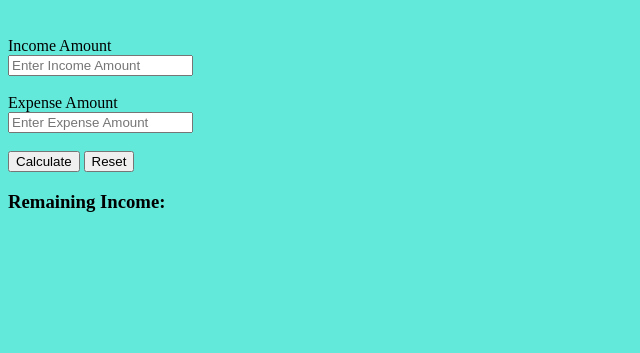
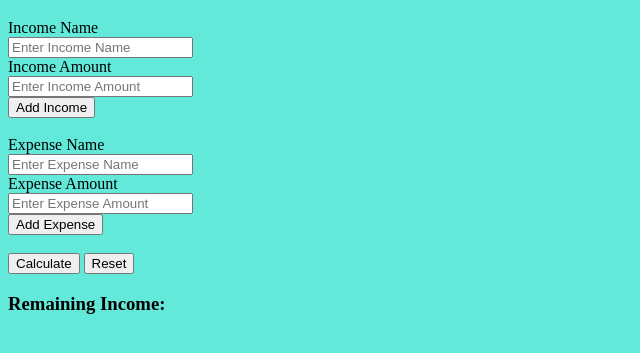
Before and after one commit to 3DandGo/HiyohiWeb, a plain HTML site: page index.html in a window 1280 px wide. Both pictures are taken after a click on the button "Reset". Shown: the part 61-414 px from the top of the page, without its empty margins (0-640 px from the left). Drawn offline with Linux system fonts and the light colour scheme.

Commit message:
Add income/expense inputs and calculate/reset
Introduce separate name and amount inputs for incomes and expenses, plus Add buttons in the UI. Rename amount input IDs to incomeInputAmount/expenseInputAmount and wire Calculate and Reset buttons. Implement simple calculateIncome to compute remaining amount (income - expense) and write it to an element with id "remainingAmount", and implement resetCalculator to clear the input fields. Also add incomes/expenses arrays (currently unused) for future expansion.

```diff
--- a/index.html
+++ b/index.html
@@ -9,16 +9,26 @@
 <body>
 
     <h1 class = "titles">Hiyohi-Kun</h1>
+    Income Name<br>
+    <input id = "incomeInputName" type = "text" placeholder = "Enter Income Name">
+    <br>
+    Income Amount<br>
+    <input id = "incomeInputAmount" type = "text" placeholder = "Enter Income Amount">
+    <br>
+    <button onClick = "addIncome()" id = "addIncomeBtn">Add Income</button>
+    <br>
     <br>
 
-    Income Amount<br>
-    <input id = "incomeInput" type = "text" placeholder = "Enter Income Amount">
+    Expense Name<br>
+    <input id = "expenseInputName" type = "text" placeholder = "Enter Expense Name">
+    <br>
+    Expense Amount<br>
+    <input id = "expenseInputAmount" type = "text" placeholder = "Enter Expense Amount">
+    <br>
+    <button onClick = "addExpense()" id = "addExpenseBtn">Add Expense</button>
     <br>
     <br>
-    Expense Amount<br>
-    <input id = "expenseInput" type = "text" placeholder = "Enter Expense Amount">
-    <br>
-    <br>
+
     <button onClick = "calculateIncome()" id = "calculateBtn">Calculate</button>
     <button onClick = "resetCalculator()" id = "resetBtn">Reset</button>
 
--- a/index.js
+++ b/index.js
@@ -1,6 +1,26 @@
-
+let incomes = [];
+let expenses = [];
 
 function calculateIncome(){
-    let incomeInput = document.getElementById("incomeInput").value;
-    alert(incomeInput);
+    let incomeName = document.getElementById("incomeInputName").value;
+    let incomeAmount = document.getElementById("incomeInputAmount").value;
+    let expenseName = document.getElementById("expenseInputName").value;
+    let expenseAmount = document.getElementById("expenseInputAmount").value;
+    let remaining = document.getElementById("remainingAmount");
+
+    let remainingamount = Number(incomeAmount) - Number(expenseAmount);
+    remaining.textContent = remainingamount;
+
 }
+
+function resetCalculator(){
+    let incomeName = document.getElementById("incomeInputName");
+    let incomeAmount = document.getElementById("incomeInputAmount");
+    let expenseName = document.getElementById("expenseInputName");
+    let expenseAmount = document.getElementById("expenseInputAmount");
+
+    incomeName.value = "";
+    incomeAmount.value = "";
+    expenseName.value = "";
+    expenseAmount.value = "";
+}
```
